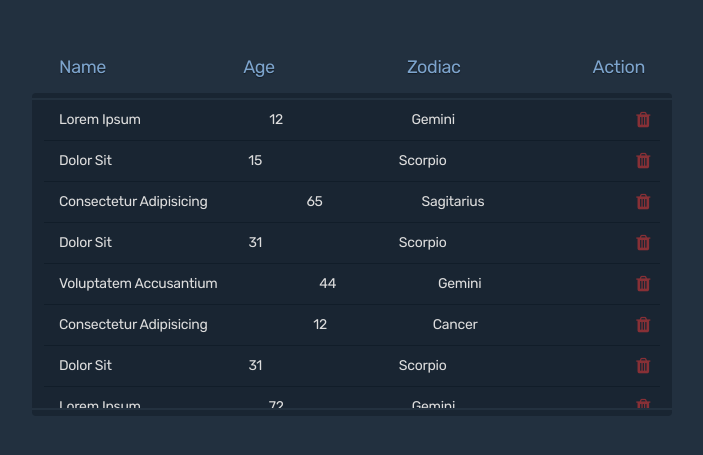
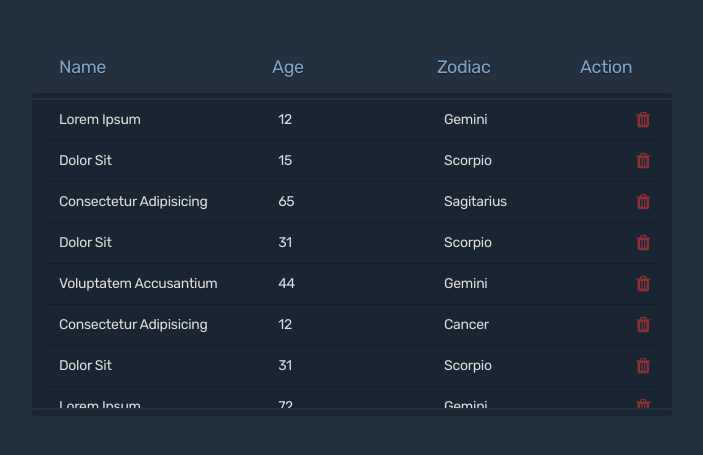
Before and after one commit to annavu/component-task, a website built with webpack: page src/index.html in a window 1280 px wide. Shown: the part 171-626 px from the top of the page, without its empty margins (288-991 px from the left). Built offline with nearby package versions, Linux system fonts and the light colour scheme.

Commit message:
import table-grid partial

```diff
--- a/src/scss/main.scss
+++ b/src/scss/main.scss
@@ -1,5 +1,6 @@
 
 @import url('https://fonts.googleapis.com/css?family=Rubik:400,500');
+@import 'table-grid';
 @import 'variables';
 @import 'body';
 @import 'table-header';
```
